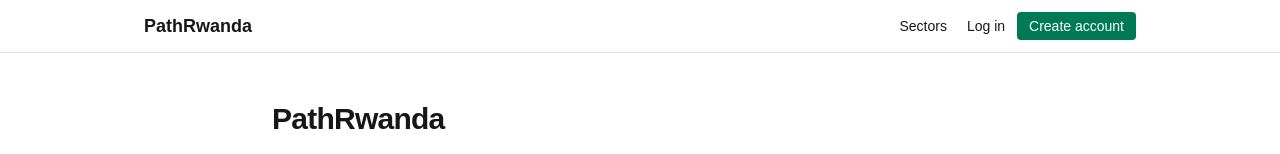
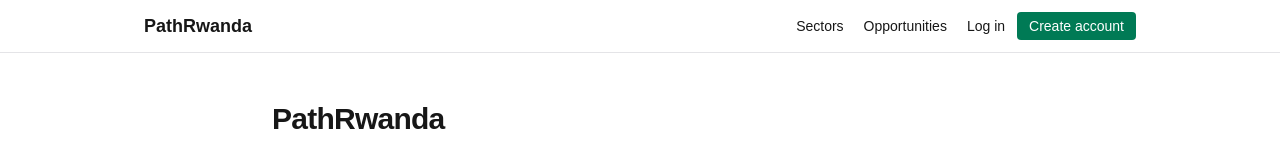
Before and after one commit to imz-beni/PathRwanda, a Next.js app: page / in a window 1280 px wide. Shown: the top 154 px of the page. Built offline with nearby package versions, Linux system fonts and the light colour scheme; no server answers.

Commit message:
feat: add Opportunities to the main navigation

```diff
--- a/src/components/Header.tsx
+++ b/src/components/Header.tsx
@@ -18,6 +18,9 @@
         <nav aria-label="Main" className="flex flex-wrap items-center gap-1 text-sm">
           <Link href="/sectors" className={linkClass}>
             {nav.sectors}
+          </Link>
+          <Link href="/opportunities" className={linkClass}>
+            {nav.opportunities}
           </Link>
           {user?.role === "YOUTH" && (
             <>
--- a/src/lib/strings.ts
+++ b/src/lib/strings.ts
@@ -3,6 +3,7 @@
   appName: "PathRwanda",
   nav: {
     sectors: "Sectors",
+    opportunities: "Opportunities",
     progress: "My progress",
     profile: "My profile",
     dashboard: "Dashboard",
```
